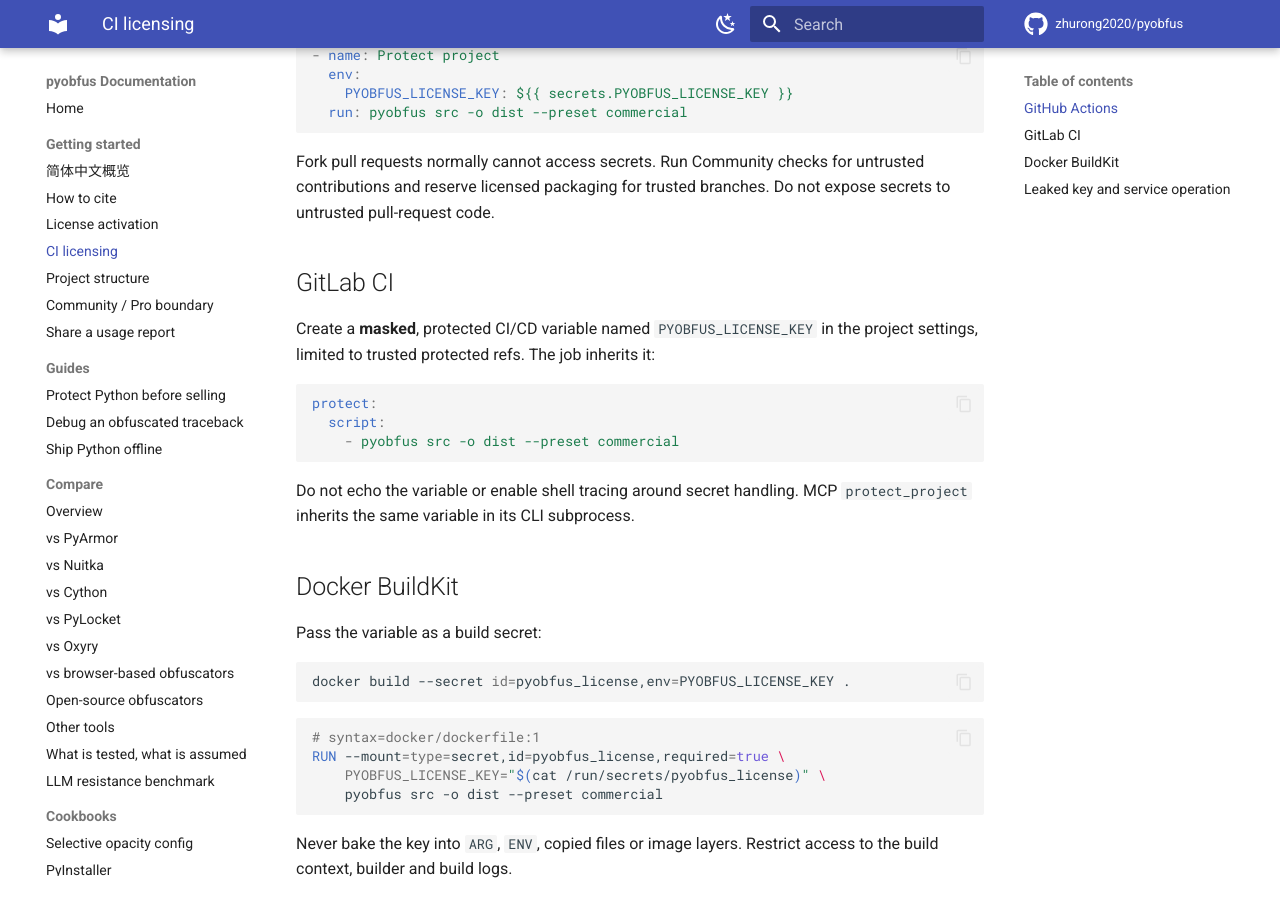
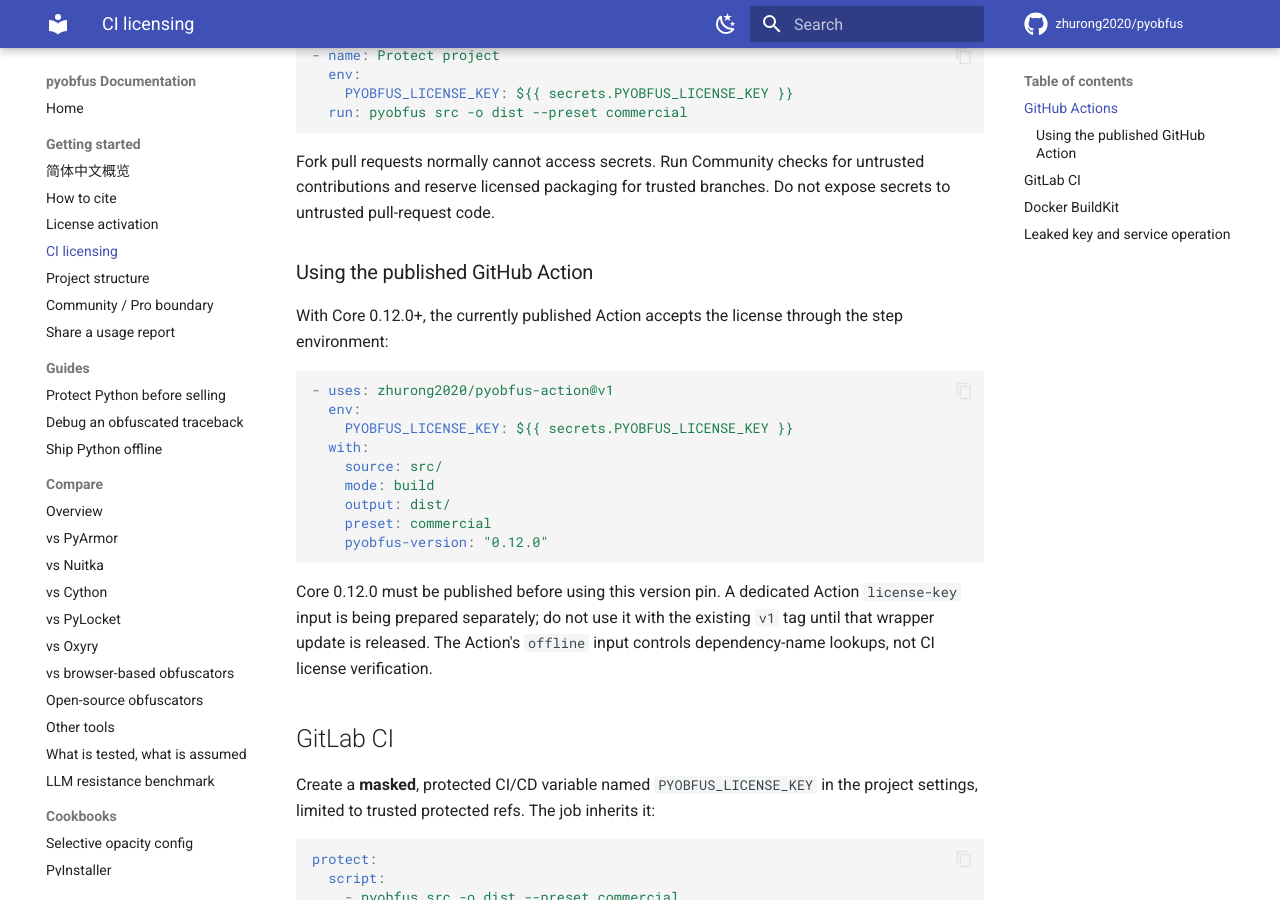
Before and after one commit to zhurong2020/pyobfus, an MkDocs documentation site: the page built from docs/CI_LICENSING.md, in a window 1280 px wide and 900 px high, scrolled down 523 px. Built offline with MkDocs 1.6.1 and Material for MkDocs 9.7.7, drawn with Linux system fonts in a browser that asks for light colours; comment, search, counter and statistics services are not loaded.

````diff
--- a/docs/CI_LICENSING.md
+++ b/docs/CI_LICENSING.md
@@ -26,6 +26,28 @@
 Fork pull requests normally cannot access secrets. Run Community checks for
 untrusted contributions and reserve licensed packaging for trusted branches.
 Do not expose secrets to untrusted pull-request code.
+
+### Using the published GitHub Action
+
+With Core 0.12.0+, the currently published Action accepts the license through
+the step environment:
+
+```yaml
+- uses: zhurong2020/pyobfus-action@v1
+  env:
+    PYOBFUS_LICENSE_KEY: ${{ secrets.PYOBFUS_LICENSE_KEY }}
+  with:
+    source: src/
+    mode: build
+    output: dist/
+    preset: commercial
+    pyobfus-version: "0.12.0"
+```
+
+Core 0.12.0 must be published before using this version pin. A dedicated
+Action `license-key` input is being prepared separately; do not use it with
+the existing `v1` tag until that wrapper update is released. The Action's
+`offline` input controls dependency-name lookups, not CI license verification.
 
 ## GitLab CI
 
````
Also changed, not shown: docs/CORE_012_RELEASE_CHECKLIST.md (added, +105 -0 lines), docs/CURRENT_PLAN_ZH.md (+10 -0 lines), docs/TODO.md (+6 -2 lines).
